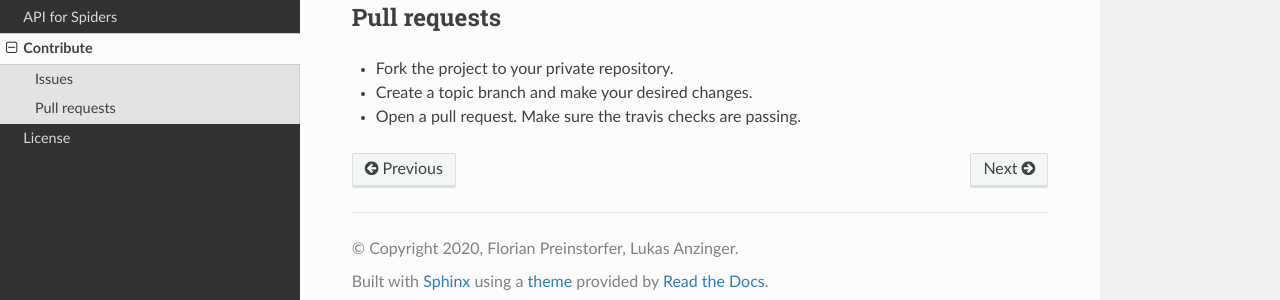
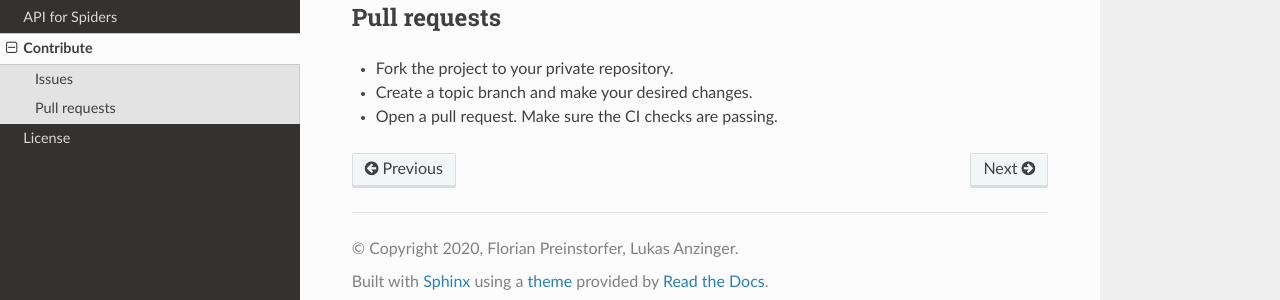
Before and after one commit to PyFeeds/PyFeeds, a Sphinx documentation site: the page built from docs/contribute.rst, in a window 1280 px wide. Shown: the part 335-635 px from the top of the page. Built offline with Sphinx 7.4.7 and the Read the Docs theme 2.0.0, drawn with Linux system fonts in a browser that asks for light colours.

Commit message:
Remove stale travis links

```diff
--- a/docs/contribute.rst
+++ b/docs/contribute.rst
@@ -13,7 +13,7 @@ Pull requests
 ~~~~~~~~~~~~~
 * Fork the project to your private repository.
 * Create a topic branch and make your desired changes.
-* Open a pull request. Make sure the travis checks are passing.
+* Open a pull request. Make sure the CI checks are passing.
 
 .. _Feeds uses GitHub: https://github.com/pyfeeds/pyfeeds
 .. _issue tracker: https://github.com/pyfeeds/pyfeeds/issues
```
Also changed, not shown: README.rst (+5 -5 lines).
